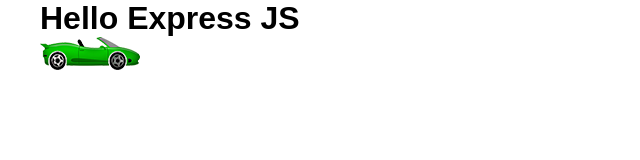
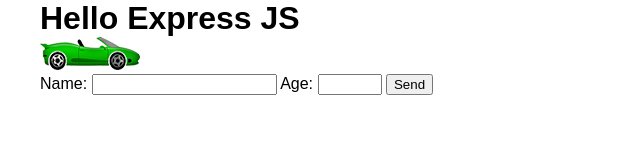
Before and after one commit to avimalhotra/nodejs12, a website: page src/public/index.html in a window 1280 px wide. Shown: the whole page, without its empty margins (0-640 px from the left). Drawn offline with Linux system fonts and the light colour scheme.

Commit message:
Add files via upload

```diff
--- a/src/public/index.html
+++ b/src/public/index.html
@@ -11,6 +11,18 @@
     <div class="container">
         <h1>Hello Express JS</h1>
         <img src="car.png" alt="">
+
+        <form action="/login" method="GET">
+            <label>
+                Name: <input type="text" required name="username">
+
+            </label>
+            <label>
+                Age: <input type="number" min="1" max="120" required name="userage">
+
+            </label>
+            <button>Send</button>
+        </form>
     </div>
 </body>
 </html>
```
